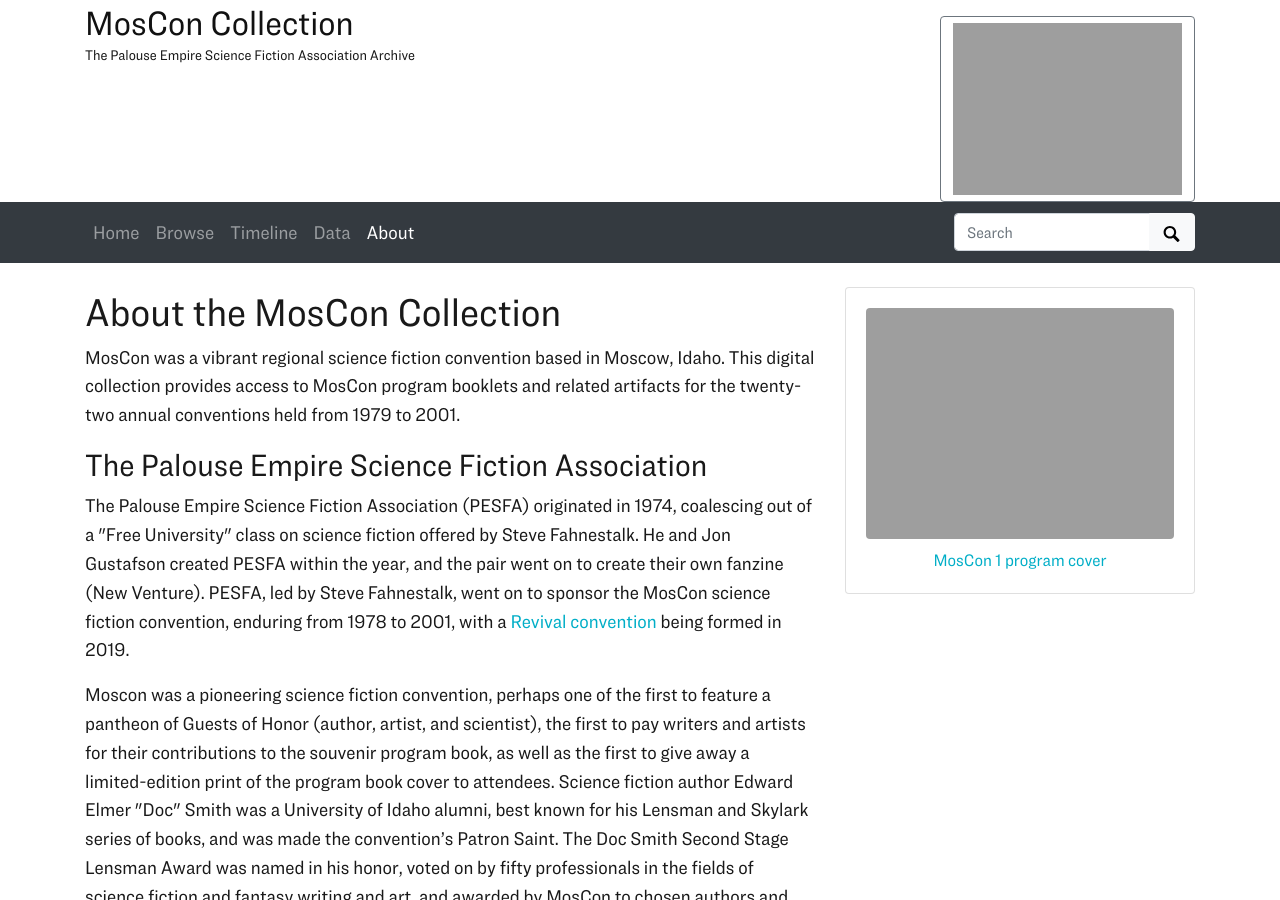
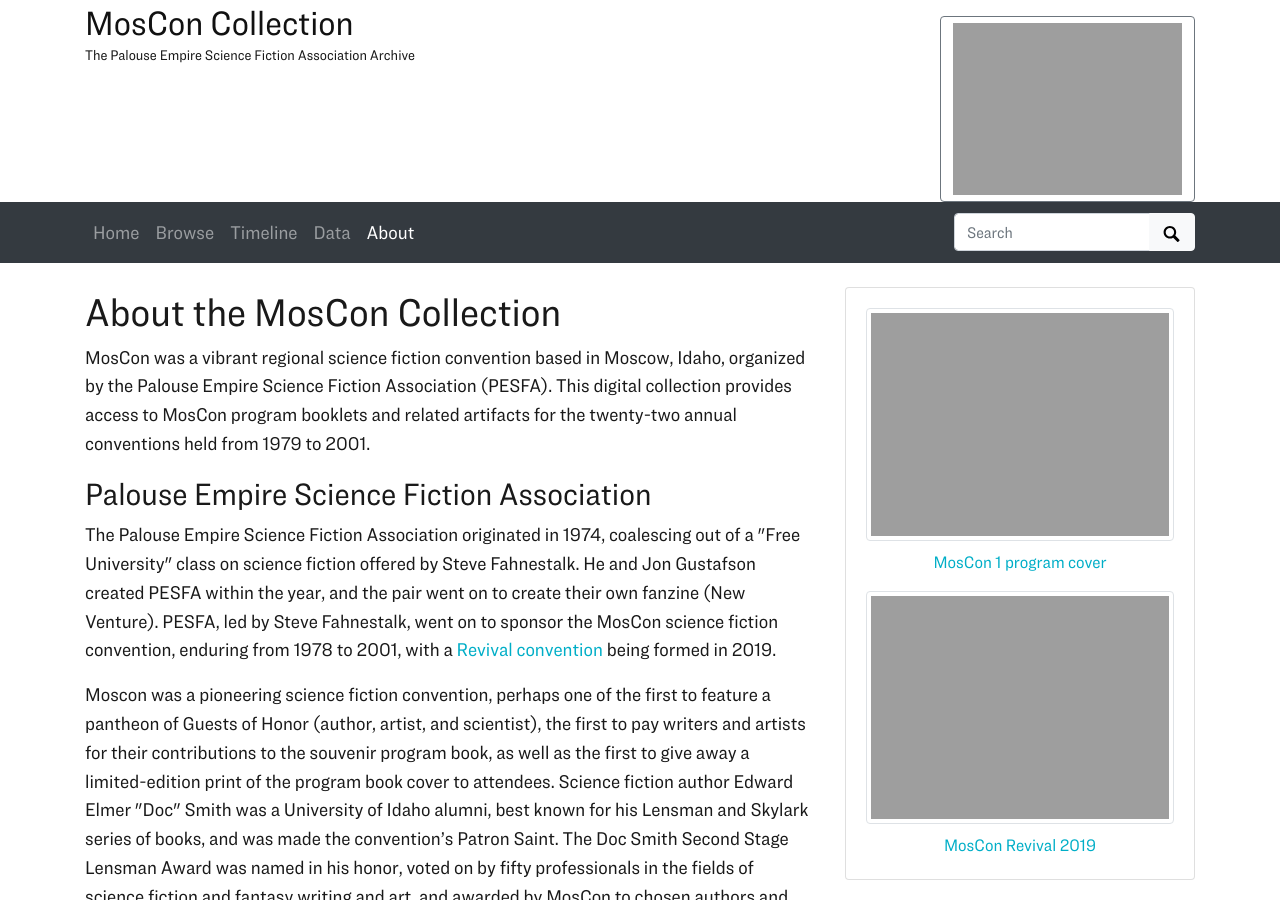
Before and after one commit to uidaholib/moscon_source, a Jekyll site: the page built from pages/about.html, in a window 1280 px wide and 900 px high. Built offline with Jekyll 4.4.1, drawn with Linux system fonts in a browser that asks for light colours; nearby versions of some CDN libraries; library files that are not in the unit come from our copies.

Commit message:
add revival image to about

```diff
--- a/pages/about.html
+++ b/pages/about.html
@@ -11,11 +11,11 @@ featured-image:
 
         <h1>About the MosCon Collection</h1>
 
-        <p>MosCon was a vibrant regional science fiction convention based in Moscow, Idaho. This digital collection provides access to MosCon program booklets and related artifacts for the twenty-two annual conventions held from 1979 to 2001.</p>
+        <p>MosCon was a vibrant regional science fiction convention based in Moscow, Idaho, organized by the Palouse Empire Science Fiction Association (PESFA). This digital collection provides access to MosCon program booklets and related artifacts for the twenty-two annual conventions held from 1979 to 2001.</p>
 
-        <h2>The Palouse Empire Science Fiction Association</h2>
+        <h2>Palouse Empire Science Fiction Association</h2>
 
-        <p>The Palouse Empire Science Fiction Association (PESFA) originated in 1974, coalescing out of a "Free University" class on science fiction offered by Steve Fahnestalk. He and Jon Gustafson created PESFA within the year, and the pair went on to create their own fanzine (New Venture). PESFA, led by Steve Fahnestalk, went on to sponsor the MosCon science fiction convention, enduring from 1978 to 2001, with a <a href="https://www.mosconrevival.com/" rel="noopener" target="_blank">Revival convention</a> being formed in 2019.</p>
+        <p>The Palouse Empire Science Fiction Association originated in 1974, coalescing out of a "Free University" class on science fiction offered by Steve Fahnestalk. He and Jon Gustafson created PESFA within the year, and the pair went on to create their own fanzine (New Venture). PESFA, led by Steve Fahnestalk, went on to sponsor the MosCon science fiction convention, enduring from 1978 to 2001, with a <a href="https://www.mosconrevival.com/" rel="noopener" target="_blank">Revival convention</a> being formed in 2019.</p>
 
         <p>Moscon was a pioneering science fiction convention, perhaps one of the first to feature a pantheon of Guests of Honor (author, artist, and scientist), the first to pay writers and artists for their contributions to the souvenir program book, as well as the first to give away a limited-edition print of the program book cover to attendees. Science fiction author Edward Elmer "Doc" Smith was a University of Idaho alumni, best known for his Lensman and Skylark series of books, and was made the convention’s Patron Saint. The Doc Smith Second Stage Lensman Award was named in his honor, voted on by fifty professionals in the fields of science fiction and fantasy writing and art, and awarded by MosCon to chosen authors and artists for their lifetime contributions.</p>
 
@@ -35,9 +35,13 @@ featured-image:
 
         <div class="card">
             <div class="card-body">
+                <figure class="figure">
+                    <img class="figure-img img-fluid img-thumbnail" src="{{ site.data.theme.objects }}/small/moscon01-1979_000_sm.jpg" alt="MosCon 1 program cover, 1979, with scifi scene depicting a woman and a man with laser gun blasting a alien creature">
+                    <figcaption class="figure-caption text-center"><a href="{{ '/items/moscon01-1979_000.html' | relative_url }}">MosCon 1 program cover</a></figcaption>
+                </figure>
                 <figure class="figure mb-0">
-                    <img class="figure-img img-fluid rounded" src="{{ site.data.theme.objects }}/small/moscon01-1979_000_sm.jpg" alt="MosCon 1 program cover, 1979, with scifi scene depicting a woman and a man with laser gun blasting a alien creature">
-                    <figcaption class="figure-caption text-center"><a href="{{ '/items/moscon01-1979_000.html' | relative_url }}">MosCon 1 program cover</a></figcaption>
+                    <img class="figure-img img-fluid img-thumbnail" src="{{ site.data.theme.objects }}/moscon_revival_2019_poster.jpg" alt="Moscon Revival poster, 2019, depicting a scifi space woman with laser gun">
+                    <figcaption class="figure-caption text-center"><a href="https://www.mosconrevival.com/" rel="noopener" target="_blank">MosCon Revival 2019</a></figcaption>
                 </figure>
             </div>
         </div>
```
